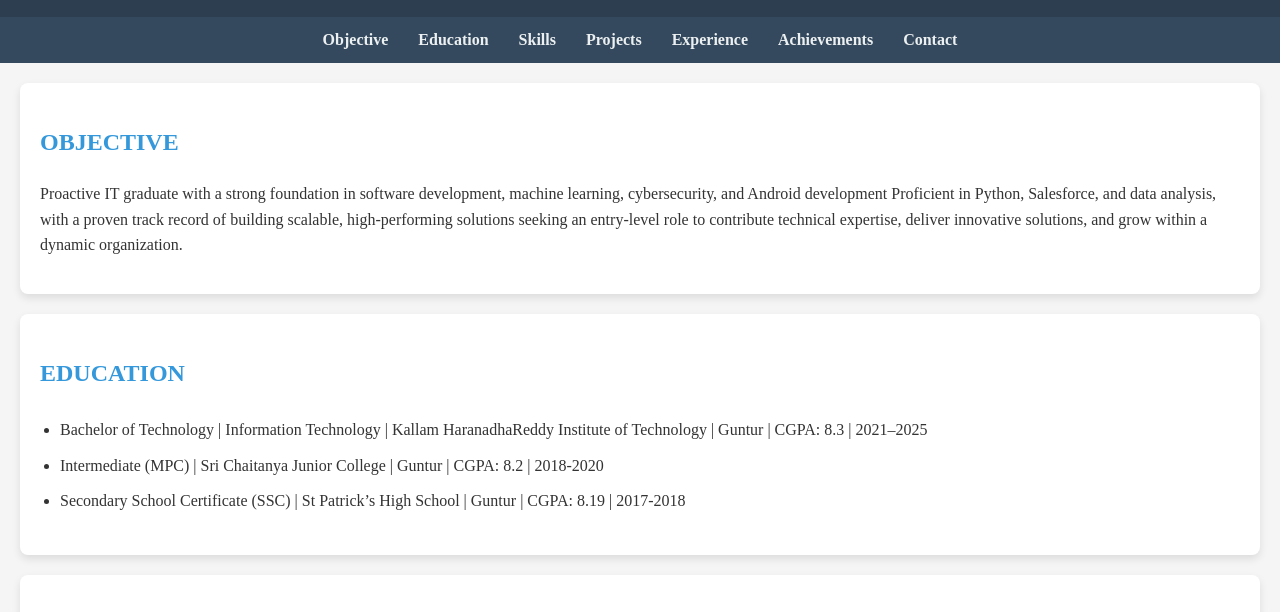
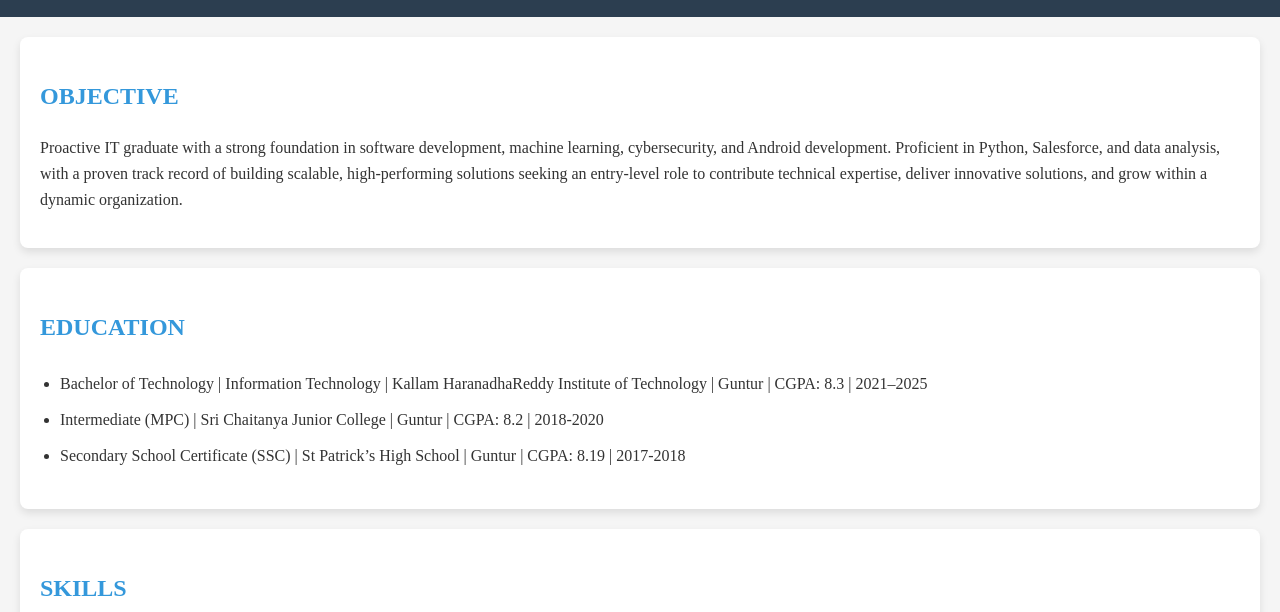
Before and after one commit to ShaikSohel9515/sohelshaik_portfolio, a plain HTML site: page index.html in a window 1280 px wide. Shown: the part 153-765 px from the top of the page. Drawn offline with Linux system fonts and the light colour scheme.

Commit message:
Update index.html

```diff
--- a/index.html
+++ b/index.html
@@ -109,22 +109,10 @@
         <p>Proactive IT Graduate | Expertise in Software Development, Machine Learning, and Cybersecurity</p>
         <p>Email: <a href="mailto:sksohel9515@gmail.com">sksohel9515@gmail.com</a> | Phone: +91-9515707749</p>
     </header>
-
-    <nav>
-        <a href="#objective" class="nav-link">Objective</a>
-        <a href="#education" class="nav-link">Education</a>
-        <a href="#skills" class="nav-link">Skills</a>
-        <a href="#projects" class="nav-link">Projects</a>
-        <a href="#experience" class="nav-link">Experience</a>
-        <a href="#achievements" class="nav-link">Achievements</a>
-        <a href="#contact" class="nav-link">Contact</a>
-    </nav>
-
     <main>
         <section id="objective">
             <h2>Objective</h2>
-            <p>Proactive IT graduate with a strong foundation in software development, machine learning, cybersecurity, and Android development
-            Proficient in Python, Salesforce, and data analysis, with a proven track record of building scalable, high-performing solutions
+            <p>Proactive IT graduate with a strong foundation in software development, machine learning, cybersecurity, and Android development. Proficient in Python, Salesforce, and data analysis, with a proven track record of building scalable, high-performing solutions
             seeking an entry-level role to contribute technical expertise, deliver innovative solutions, and grow within a dynamic organization.
         </section>
 
```
